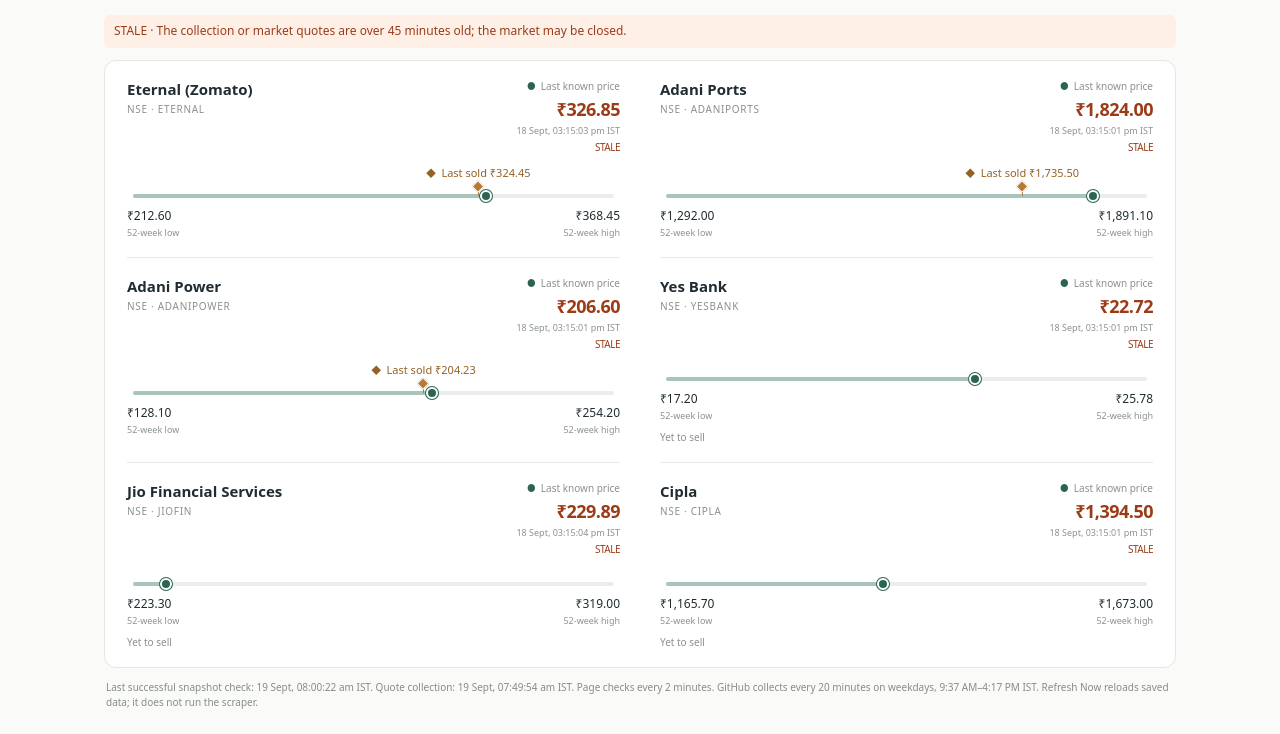
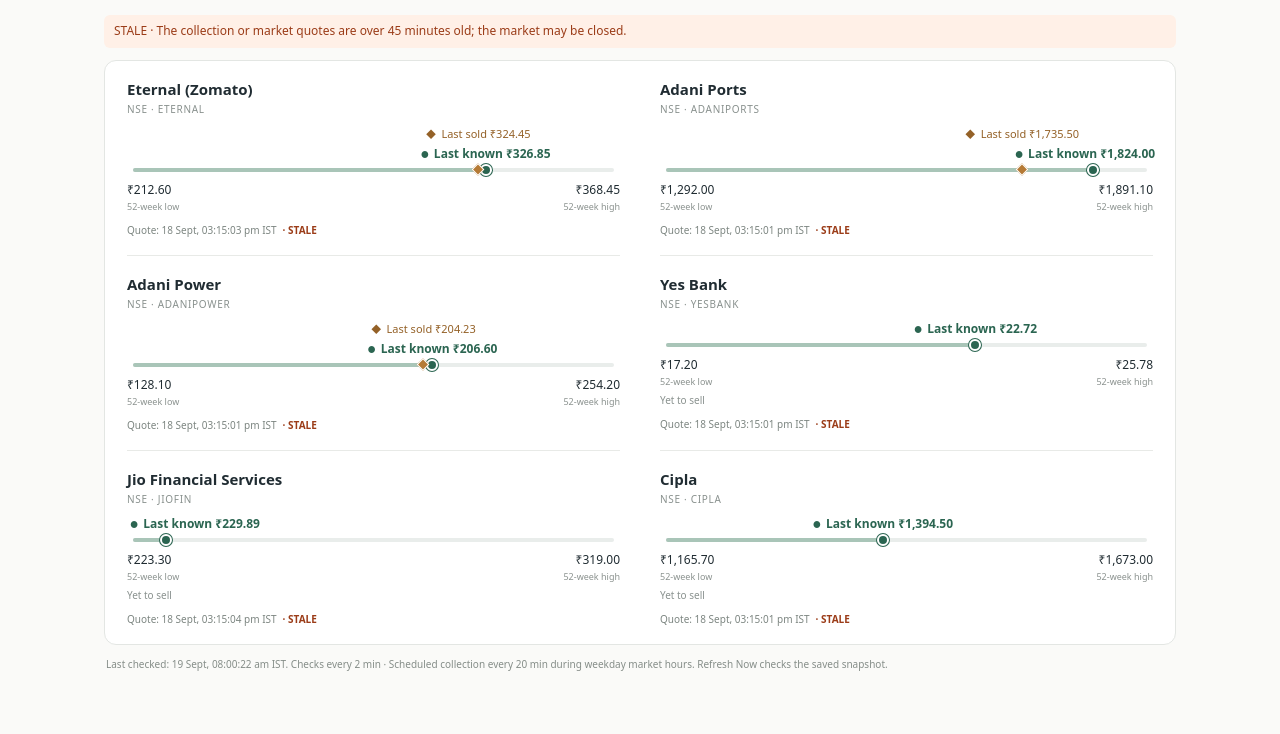
Before and after one commit to gavriankur/portfolio, a plain HTML site: page index.html in a window 1280 px wide. Shown: the part 84-818 px from the top of the page. Drawn offline with Linux system fonts and the light colour scheme.

Commit message:
Update stock data and improve UI elements

```diff
--- a/index.html
+++ b/index.html
@@ -56,6 +56,16 @@
 }
 .quote-times{font-size:11px;color:#737b7e;margin:10px 2px}.quote-times summary{cursor:pointer}.quote-times p{line-height:1.5}.quote-times ul{padding-left:18px;line-height:1.7}@media(min-width:700px){.quote-times{display:none}}
 #refresh-now{float:right;padding:8px 12px;border:1px solid #ccd7cf;border-radius:6px;background:white;color:#245641;font:inherit;font-size:12px;cursor:pointer}#refresh-now:disabled{opacity:.6;cursor:wait}.freshness{font-size:12px;line-height:1.4;margin:0 0 12px;padding:8px 10px;border-radius:6px}.freshness.stale{background:#fff0e7;color:#9b3c18}.freshness.ok{background:#edf5ef;color:#245641}.stale-row .price{color:#9b3c18}.quote-warning{display:block;font-size:10px;font-weight:500;color:#9b3c18;margin-top:3px}@media(max-width:699px){.freshness{font-size:10px;margin-bottom:7px;padding:6px 8px}.price small{display:block;font-size:8px}.quote-warning{font-size:9px}}
+/* Separate label lanes keep near-identical current/sale prices readable. */
+.current-label{position:absolute;left:clamp(62px,var(--position),calc(100% - 62px));bottom:10px;transform:translateX(-50%);white-space:nowrap;color:#2b6551;font-size:12px;font-weight:600}
+.current-label::before{content:'●';font-size:9px;margin-right:5px}
+.stock.has-range .price{display:none}.stock.has-range .top{grid-template-columns:1fr}
+.range{margin-top:32px}.range.has-sale{margin-top:52px}
+.sale-label{bottom:31px}.sale-marker{top:-3px}.sale-stem{top:-1px;height:4px}
+.quote-meta{margin-top:10px;font-size:10px;line-height:1.4;color:#7c8580;display:flex;gap:6px;flex-wrap:wrap}
+.quote-state{color:#2b6551;font-weight:600}.stale-row .quote-state{color:#9b3c18}
+.pending-note{position:static;margin:5px 0 0;font-size:10px}
+@media(max-width:699px){.stock{padding:9px 0}.range{margin-top:25px}.range.has-sale{margin-top:44px}.current-label{font-size:11px;bottom:9px}.sale-label{font-size:10px;bottom:27px}.quote-meta{font-size:9px;margin-top:6px;gap:4px}.limits small{display:block;margin-left:0}.quote-times{display:none}}
 </style>
 </head>
 <body>
@@ -70,7 +80,7 @@
 <script id="initial-quotes" type="application/json">{
   "source": "Yahoo Finance · NSE",
   "mode": "snapshot",
-  "collectedAt": "2026-09-19T02:19:54.672807+00:00",
+  "collectedAt": "2026-09-18T12:39:55.943570+00:00",
   "quotes": [
     {
       "symbol": "ZOMIIM",
@@ -118,7 +128,7 @@
       "price": 229.89,
       "previousClose": 229.3,
       "low52": 223.3,
-      "high52": 319.0,
+      "high52": 321.6,
       "asOf": "2026-09-18T09:45:04+00:00",
       "sourceUrl": "https://finance.yahoo.com/quote/JIOFIN.NS/"
     },
@@ -175,11 +185,12 @@
   price.append(element('small','',valid?date(q.asOf):'Quote unavailable'));
   top.append(identity,price);row.append(top);
   if(valid&&finite(q.low52)&&finite(q.high52)&&q.high52>=q.low52){
+   row.classList.add('has-range');
    const range=element('div','range'),track=element('div','track');
    const position=rangePosition(q.price,q.low52,q.high52);
    track.style.setProperty('--position',position+'%');track.setAttribute('role','img');
    track.setAttribute('aria-label',`${name}: current price ${money.format(q.price)}; 52-week low ${money.format(q.low52)}, high ${money.format(q.high52)}.`);
-   track.append(element('div','fill'),element('div','marker'));
+   track.append(element('div','fill'),element('div','marker'),element('span','current-label','Now '+money.format(q.price)));
    const sale=lastSold[label];
    if(finite(sale)){
     range.classList.add('has-sale');
@@ -198,6 +209,7 @@
    if(finite(lastSold[label]))row.append(element('p','sale-fallback','Last sold '+money.format(lastSold[label])));
   }
   if(lastSold[label]===null)row.append(element('p','pending-note','Yet to sell'));
+  const meta=element('div','quote-meta');meta.append(element('span','quote-stamp',valid?'Quote: '+date(q.asOf):'Quote time unavailable'),element('span','quote-state','· STALE'));row.append(meta);
   list.append(row);
  }
  const times=document.getElementById('quote-times');times.replaceChildren();
@@ -211,13 +223,15 @@
  const stale=refreshFailed||responseOld||quoteOld||collectionOld;
  const badge=document.getElementById('freshness');badge.className='freshness '+(stale?'stale':'ok');
  badge.textContent=stale?'STALE · '+(refreshFailed?'Could not load the latest saved snapshot.':responseOld?'The last successful response is overdue.':'The collection or market quotes are over 45 minutes old; the market may be closed.'):'Latest saved snapshot · Provider quotes may be delayed.';
- document.getElementById('status').textContent='Last successful snapshot check: '+(lastSuccessfulResponse?date(lastSuccessfulResponse):'None this session')+'. '+(lastData?'Quote collection: '+date(lastData.collectedAt)+'. ':'')+'Page checks every 2 minutes. GitHub collects every 20 minutes on weekdays, 9:37 AM–4:17 PM IST. Refresh Now reloads saved data; it does not run the scraper.';
+ document.getElementById('status').textContent='Last checked: '+(lastSuccessfulResponse?date(lastSuccessfulResponse):'None this session')+'. Checks every 2 min · Scheduled collection every 20 min during weekday market hours. Refresh Now checks the saved snapshot.';
  document.querySelectorAll('.stock').forEach(row=>{
   const q=lastData?.quotes.find(q=>q.symbol===row.dataset.symbol);
   const old=refreshFailed||responseOld||collectionOld||!q||staleQuote(q);
   row.classList.toggle('stale-row',old);row.querySelector('.quote-warning')?.remove();
   row.querySelector('.column-label').textContent=old?'Last known price':'Current price';
-  if(old)row.querySelector('.price').append(element('span','quote-warning','STALE'));
+  row.querySelector('.quote-state').textContent=old?'· STALE':'· Recent';
+  const markerLabel=row.querySelector('.current-label');
+  if(markerLabel&&q)markerLabel.textContent=(old?'Last known ':'Now ')+money.format(q.price);
  });
 }
 async function refresh(){
```
